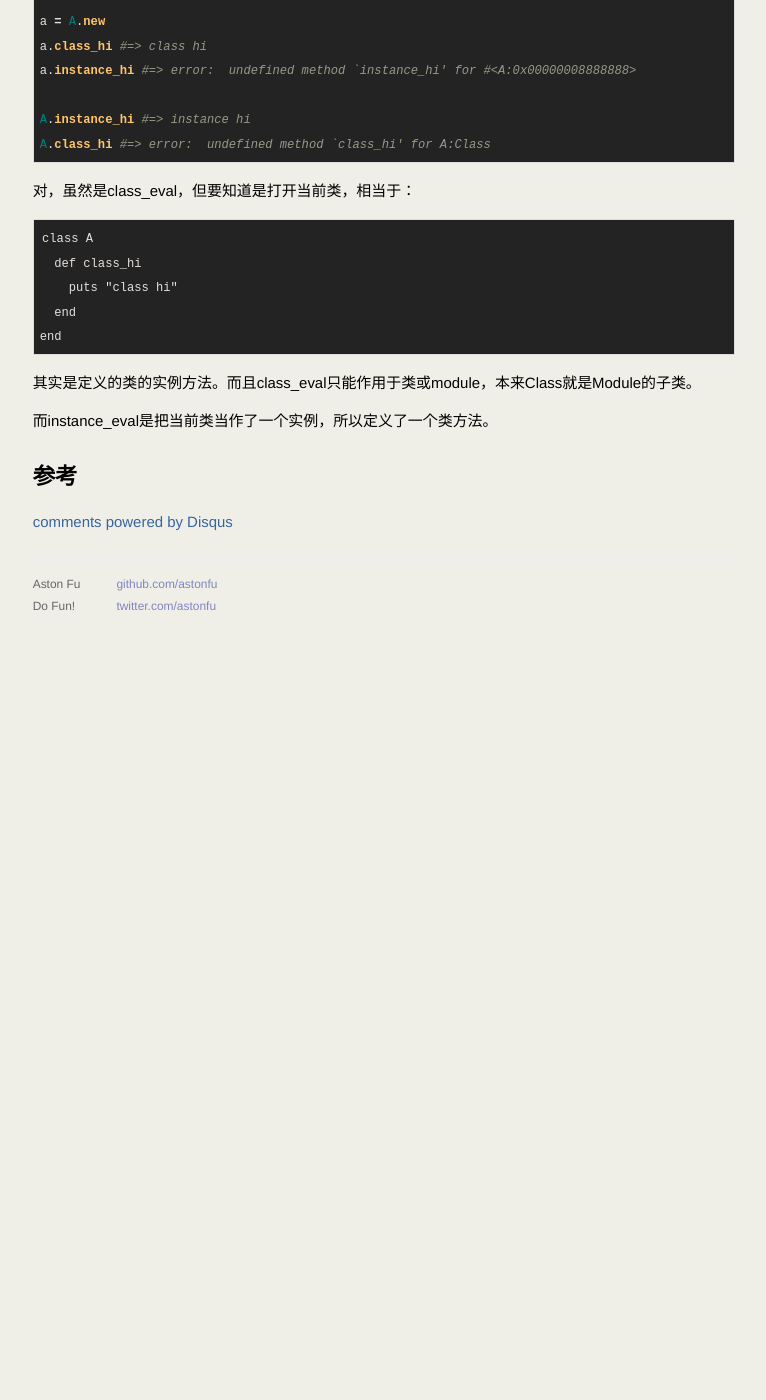
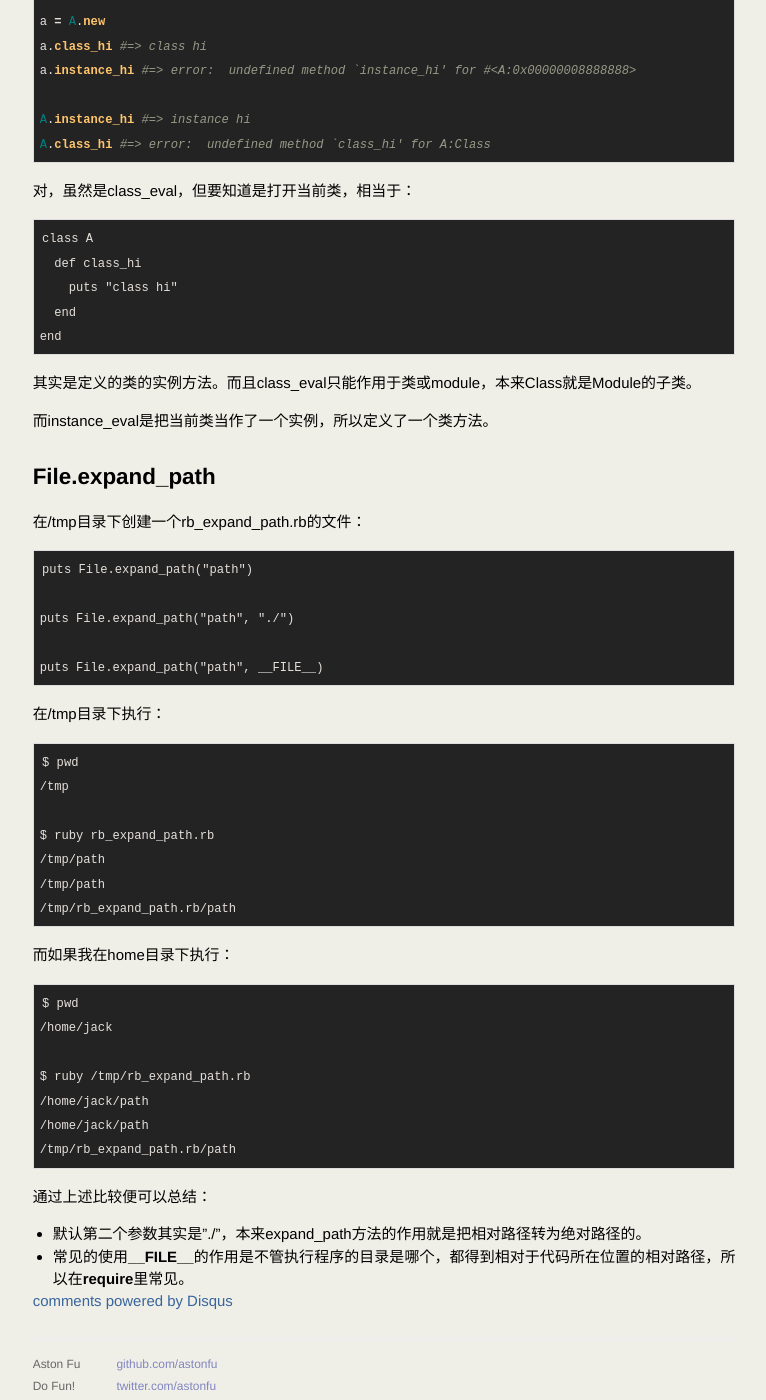
Before and after one commit to hulkfu/hulkfoo.github.io, a Jekyll site: the page built from _posts/2014-05-08-ruby-tips.md, in a window 1280 px wide and 1400 px high, scrolled down 4662 px. Shown: the whole window, without its empty margins (256-1022 px from the left). Built offline with Jekyll 4.4.1, drawn with Linux system fonts in a browser that asks for light colours; Markdown is read by kramdown in place of the engine named in the settings; comment, search, counter and statistics services are not loaded; before the commit the page ends 5292 px from its top, so only the background shows below that.

Commit message:
Update a ruby tip: expand_path method.

````diff
--- a/_posts/2014-05-08-ruby-tips.md
+++ b/_posts/2014-05-08-ruby-tips.md
@@ -220,4 +220,43 @@ end
 
 而instance_eval是把当前类当作了一个实例，所以定义了一个类方法。
 
-# 参考
+# File.expand_path
+
+在/tmp目录下创建一个rb_expand_path.rb的文件：
+
+```
+puts File.expand_path("path")
+
+puts File.expand_path("path", "./")
+
+puts File.expand_path("path", __FILE__)
+```
+
+在/tmp目录下执行：
+
+```
+$ pwd
+/tmp
+
+$ ruby rb_expand_path.rb
+/tmp/path
+/tmp/path
+/tmp/rb_expand_path.rb/path
+```
+
+而如果我在home目录下执行：
+
+```
+$ pwd
+/home/jack
+
+$ ruby /tmp/rb_expand_path.rb
+/home/jack/path
+/home/jack/path
+/tmp/rb_expand_path.rb/path
+```
+
+通过上述比较便可以总结：
+
+* 默认第二个参数其实是"./"，本来expand_path方法的作用就是把相对路径转为绝对路径的。
+* 常见的使用**__FILE__**的作用是不管执行程序的目录是哪个，都得到相对于代码所在位置的相对路径，所以在**require**里常见。
````
Also changed, not shown: _drafts/2015-11-03-software-engineering.md (added, +16 -0 lines).
